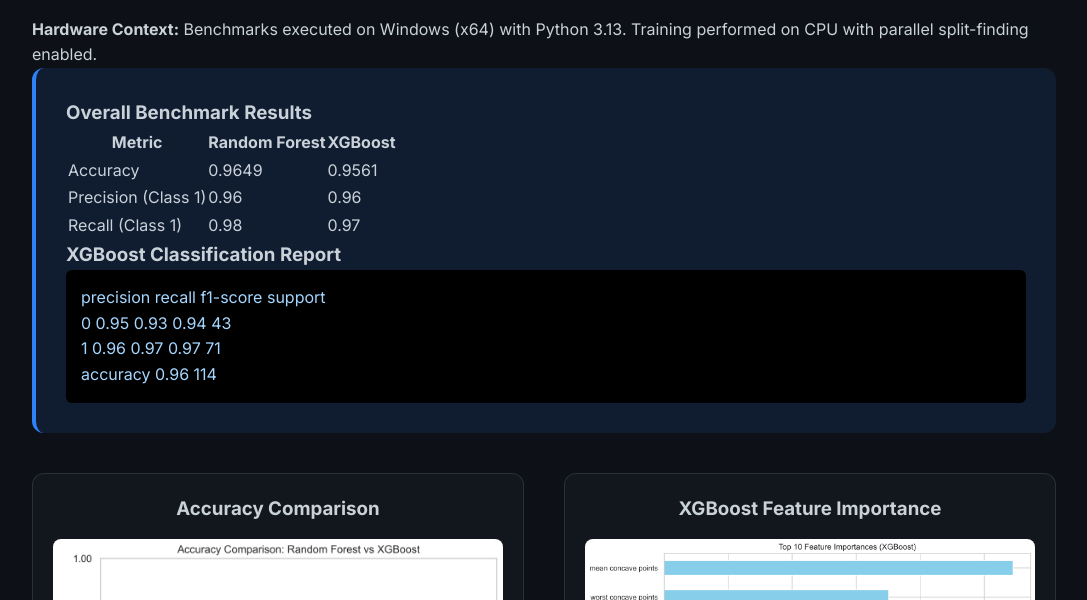
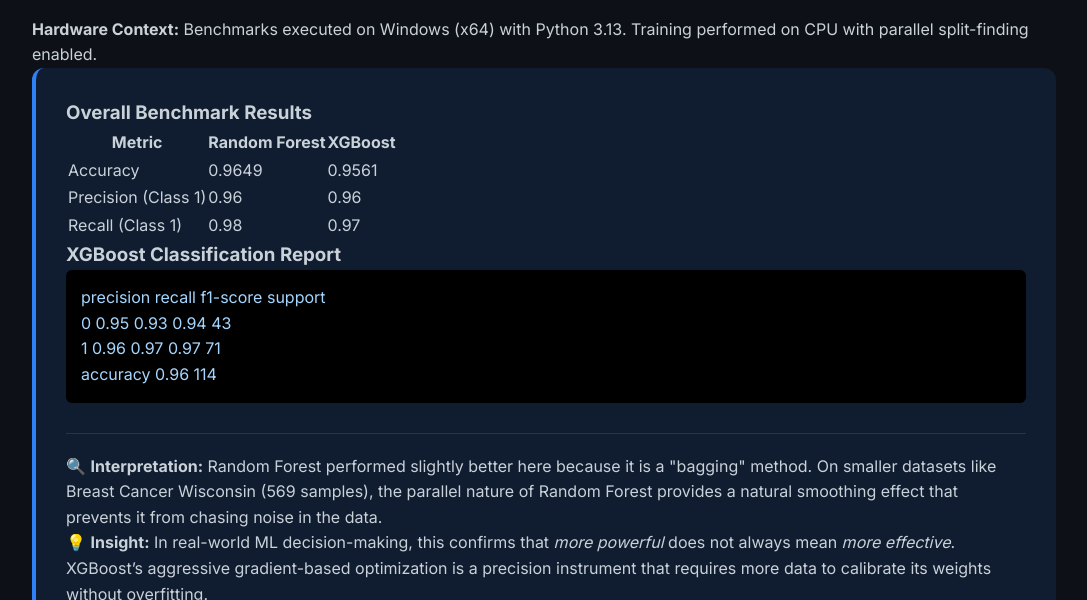
Before and after one commit to koushik192211914/ML--Algorithm, a plain HTML site: page xgboost-deep-dive/experiments.html in a window 1280 px wide. Shown: the part 200-800 px from the top of the page, without its empty margins (96-1183 px from the left). Drawn offline with Linux system fonts and the light colour scheme.

Commit message:
Improved content with insights and safe UI enhancements

```diff
--- a/xgboost-deep-dive/experiments.html
+++ b/xgboost-deep-dive/experiments.html
@@ -120,10 +120,21 @@
             <h3>XGBoost Classification Report</h3>
             <code>
               precision    recall  f1-score   support<br>
-           0       0.95      0.93      0.94        43<br>
-           1       0.96      0.97      0.97        71<br>
-    accuracy                           0.96       114
+            0       0.95      0.93      0.94        43<br>
+            1       0.96      0.97      0.97        71<br>
+     accuracy                           0.96       114
             </code>
+
+            <div style="margin-top: 30px; border-top: 1px solid rgba(255,255,255,0.1); padding-top: 20px;">
+                <p>🔍 <strong>Interpretation:</strong> Random Forest performed slightly better here because it is a
+                    "bagging" method. On smaller datasets like Breast Cancer Wisconsin (569 samples), the parallel
+                    nature of Random Forest provides a natural smoothing effect that prevents it from chasing noise in
+                    the data.</p>
+                <p>💡 <strong>Insight:</strong> In real-world ML decision-making, this confirms that <em>more
+                        powerful</em> does not always mean <em>more effective</em>. XGBoost’s aggressive gradient-based
+                    optimization is a precision instrument that requires more data to calibrate its weights without
+                    overfitting.</p>
+            </div>
         </div>
 
         <div class="chart-grid">
```
Also changed, not shown: xgboost-deep-dive/index.html (+8 -0 lines).
